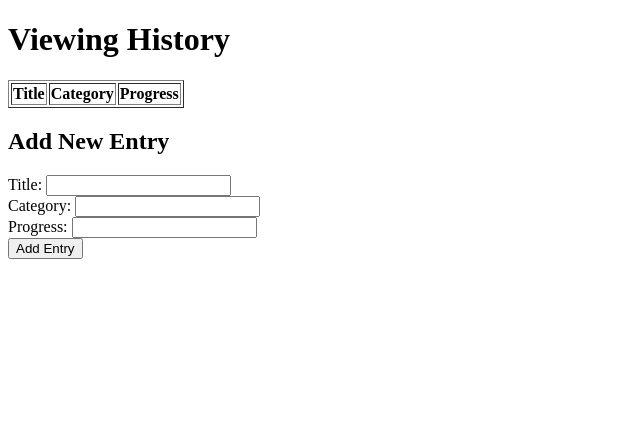
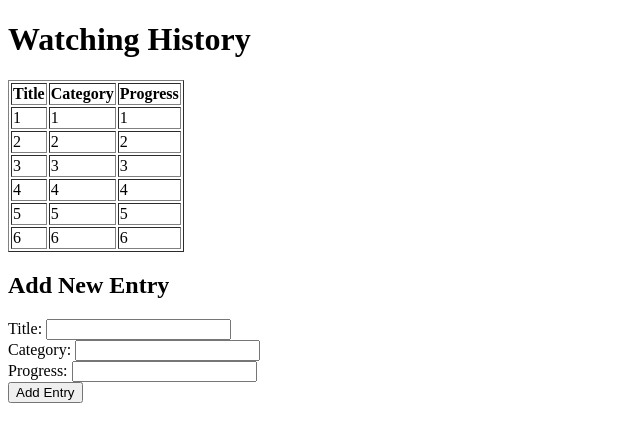
Before and after one commit to f88083/WatchingHistoryWeb, a Flask app: page / in a window 1280 px wide. Shown: the top 442 px of the page, without its empty margins (0-640 px from the left). Run offline with Flask 3, Linux system fonts and the light colour scheme; lists and menus that the app fills with data are empty.

Commit message:
Use Json file to store history

```diff
--- a/app.py
+++ b/app.py
@@ -4,15 +4,25 @@
 # Init. the Flask app
 app = Flask(__name__)
 
-# List to store the viewing history
-viewing_history = []
+# Path to the JSON file
+JSON_FILE_PATH = 'data/watching_history.json'
 
-# Route to display the viewing history
+# Load initial watching history from the JSON file if it exists
+def load_watching_history():
+    try:
+        with open(JSON_FILE_PATH, 'r') as file:
+            return json.load(file)
+    except FileNotFoundError:
+        return []
+
+watching_history = load_watching_history()
+
+# Route to display the watching history
 @app.route('/')
 def index():
-    return render_template('index.html', history=viewing_history)
+    return render_template('index.html', history=watching_history)
 
-# Route to add a new entry to the viewing history
+# Route to add a new entry to the watching history
 @app.route('/add', methods=['POST'])
 def add():
     title = request.form['title']
@@ -20,9 +30,13 @@
     progress = int(request.form['progress'])
 
     new_entry = {'title': title, 'category': category, 'progress': progress}
-    viewing_history.append(new_entry)
+    watching_history.append(new_entry)
 
-    return jsonify({'success': True, 'history': viewing_history})
+    # Save updated watching history to the JSON file
+    with open(JSON_FILE_PATH, 'w') as file:
+        json.dump(watching_history, file, indent=2)
+
+    return jsonify({'success': True, 'history': watching_history})
 
 if __name__ == '__main__':
     app.run(debug=True)
--- /dev/null
+++ b/data/watching_history.json
@@ -0,0 +1,32 @@
+[
+  {
+    "title": "1",
+    "category": "1",
+    "progress": 1
+  },
+  {
+    "title": "2",
+    "category": "2",
+    "progress": 2
+  },
+  {
+    "title": "3",
+    "category": "3",
+    "progress": 3
+  },
+  {
+    "title": "4",
+    "category": "4",
+    "progress": 4
+  },
+  {
+    "title": "5",
+    "category": "5",
+    "progress": 5
+  },
+  {
+    "title": "6",
+    "category": "6",
+    "progress": 6
+  }
+]
--- a/templates/index.html
+++ b/templates/index.html
@@ -4,11 +4,11 @@
     <meta charset="UTF-8">
     <meta http-equiv="X-UA-Compatible" content="IE=edge">
     <meta name="viewport" content="width=device-width, initial-scale=1.0">
-    <title>Viewing History</title>
+    <title>Watching History</title>
     <script src="https://code.jquery.com/jquery-3.7.1.min.js"></script>
 </head>
 <body>
-    <h1>Viewing History</h1>
+    <h1>Watching History</h1>
     <table border="1">
         <tr>
             <th>Title</th>
```
